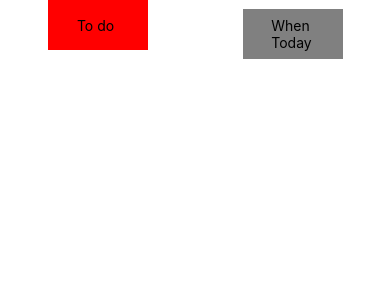
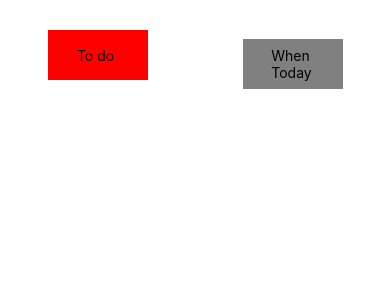
Before and after one commit to iDeymos/onethingtodo, a React Native app: screen / in a window 390 px wide. Shown: the top 300 px of the page. Built offline with nearby package versions, Linux system fonts and the light colour scheme.

Commit message:
Testing styles

```diff
--- a/App.js
+++ b/App.js
@@ -1,5 +1,5 @@
 import { StatusBar } from 'expo-status-bar';
-import { StyleSheet, Text, View, SafeAreaView, Alert } from 'react-native';
+import { StyleSheet, Text, View, SafeAreaView, Alert, TouchableOpacity} from 'react-native';
 
 export default function App() {
   const handleButtonPress = () => Alert.alert("Onethingtodo сообщает", "Первое тестовое сообщение", [
@@ -12,18 +12,26 @@ export default function App() {
 
   return (
     <SafeAreaView style={styles.mainBlock}>
-        <View style={[styles.box, {backgroundColor: 'red'}]}>
+
+      <TouchableOpacity onPress={() => console.log('Жмяк по To do')}>
+        <View style={[styles.box, {backgroundColor: 'red'}]} >
           <Text>To do {'\n'}</Text>
         </View>
+      </TouchableOpacity>
+
+      <TouchableOpacity onPress={() => console.log('Жмяк по дате')}>
         <View style={[styles.box, {backgroundColor: 'grey'}]}>
           <Text>When {'\n'}Today</Text>
         </View>
+      </TouchableOpacity>
+
     </SafeAreaView>
   );
 }
 
 const styles = StyleSheet.create({
   mainBlock: {
+    paddingTop: 30,
     flex: 1,
     flexDirection: 'row',
     justifyContent: 'space-around',
```
